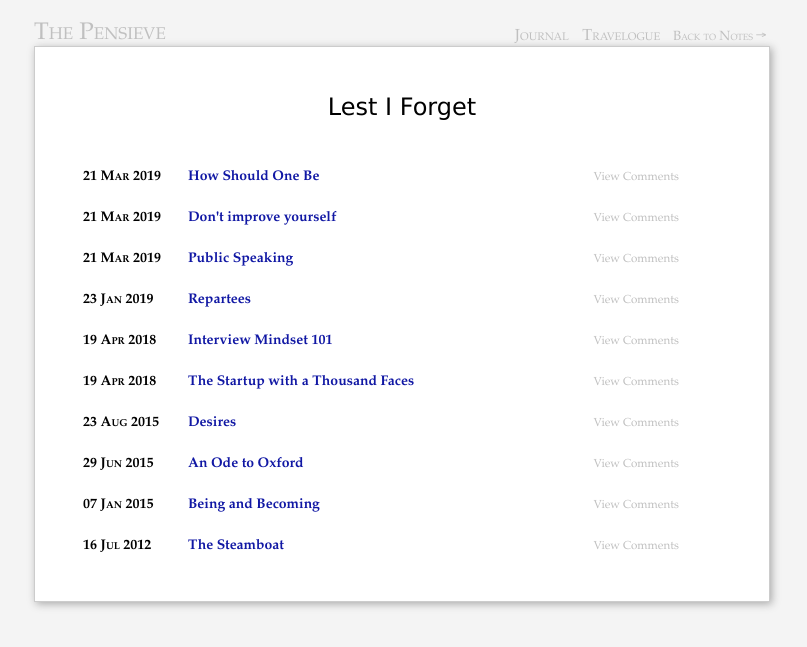
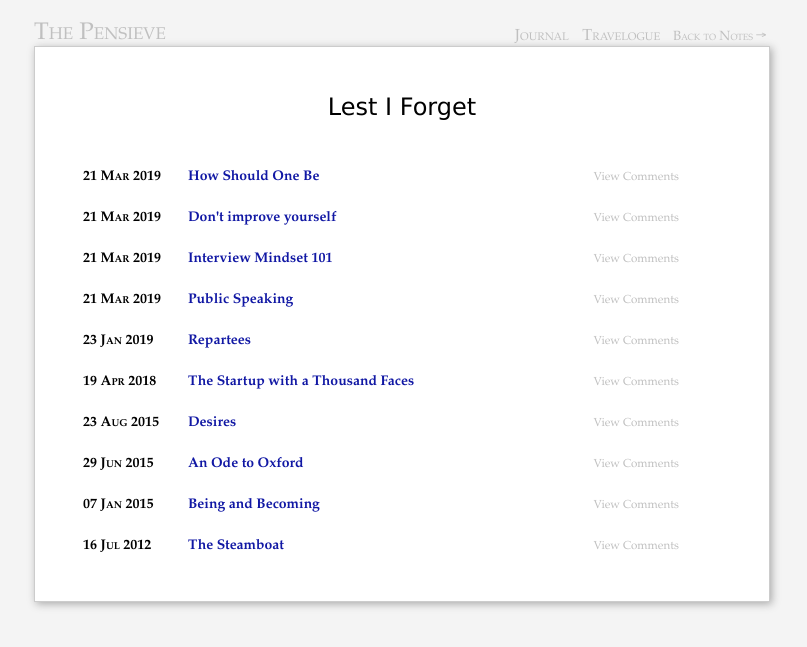
Before and after one commit to piyushahuja/piyushahuja.github.io, a Jekyll site: the page built from pensieve/index.html, in a window 1280 px wide. Shown: the top 647 px of the page, without its empty margins (238-1045 px from the left). Built offline with Jekyll 4.4.1, drawn with Linux system fonts in a browser that asks for light colours; comment, search, counter and statistics services are not loaded.

Commit message:
auto deployed

```diff
--- a/_posts/2019-03-21-job.md
+++ b/_posts/2019-03-21-job.md
@@ -1,7 +1,7 @@
 ---
 layout: post-journal
 title: Interview Mindset 101
-date:   2018-04-19 09:00:11
+date:   2019-03-21 09:00:11
 tag:
 categories: journal
 excerpt:
```
